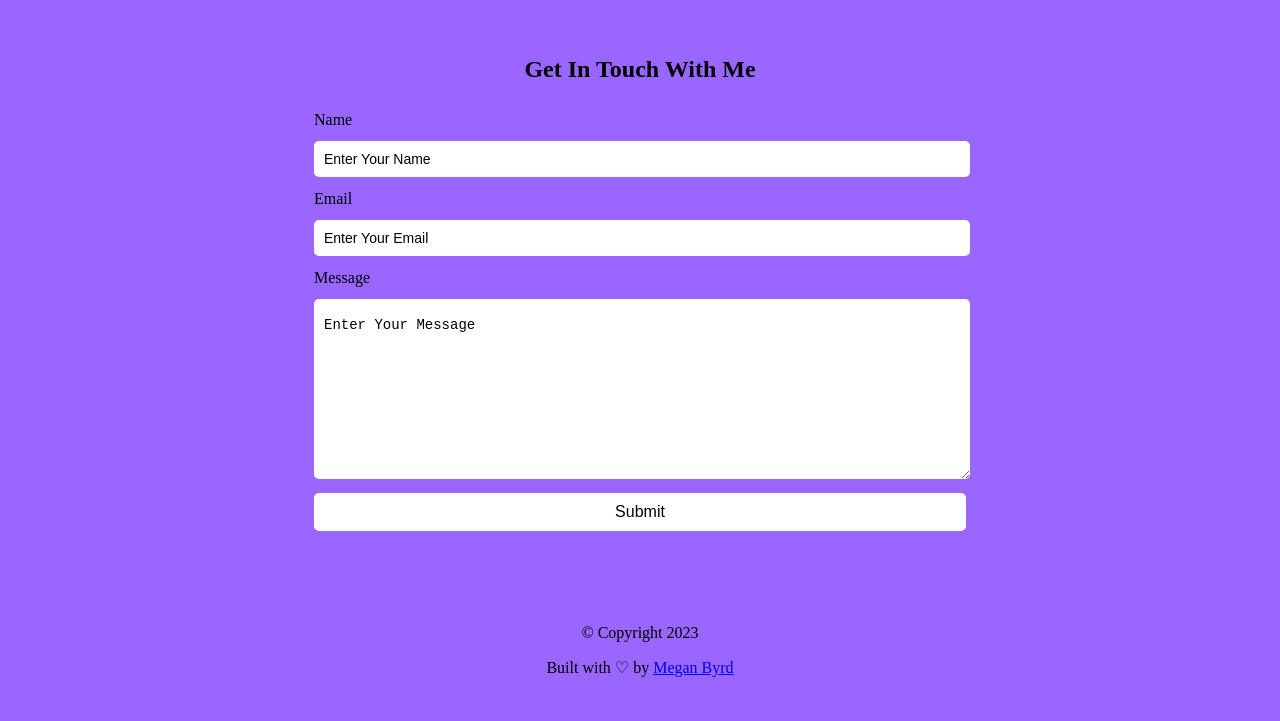
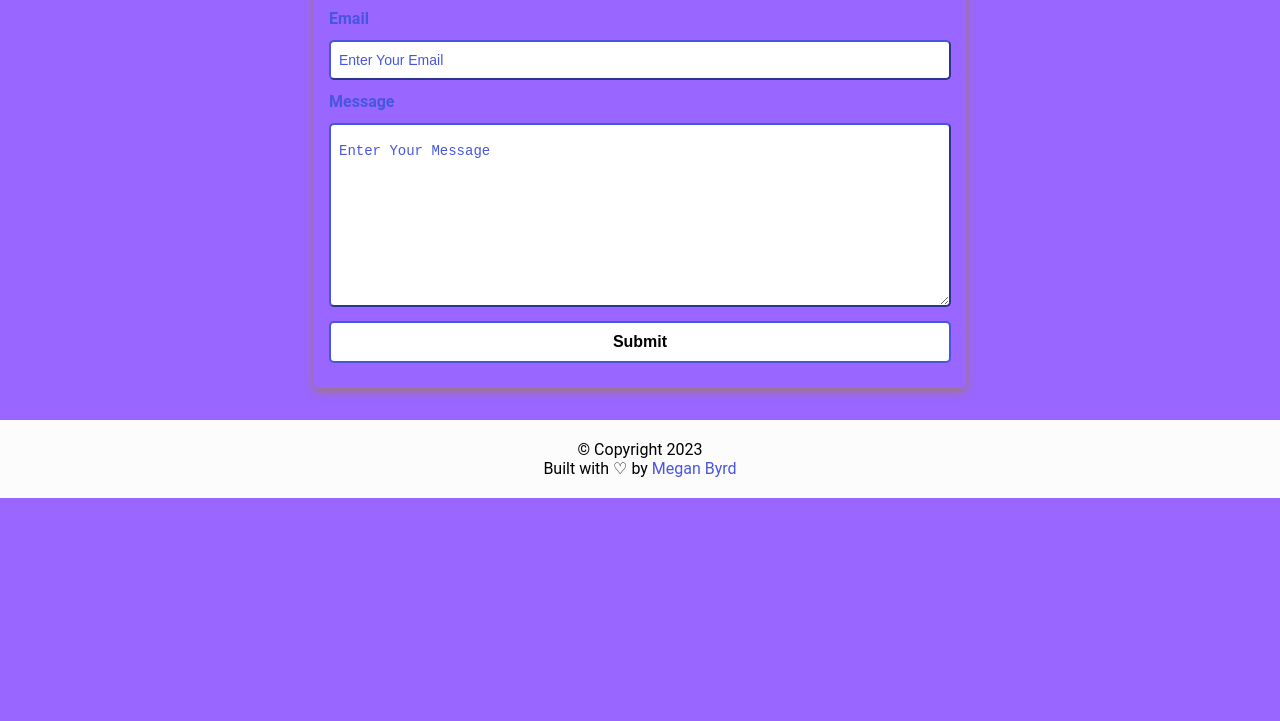
Before and after one commit to meganbyrd22/portfolio, a plain HTML site: page byrd.html in a window 1280 px wide. Shown: the part 1827-2548 px from the top of the page. After the commit the page ends 2325 px from the top, so only its background shows below. Drawn offline with Linux system fonts and the light colour scheme.

Commit message:
Declare css variables     Choose selector for variables

```diff
--- a/byrd.css
+++ b/byrd.css
@@ -1,3 +1,61 @@
+
+:root {
+  --variable-name: value;
+}
+
+selector {
+  property: var(--variable-name);
+}
+
+@import url("https://fonts.googleapis.com/css2?family=Roboto:ital,wght@0,400;0,900;1,700&display=swap");
+
+/* Variables */
+:root {
+  --font-family: "Roboto", sans-serf;
+  --normal-font: 400;
+  --bold-font: 700;
+  --bolder-font: 900;
+  --bg-color: #fcfcfc;
+  --primary-color: #4756df;
+  --secondary-color: #ff7235;
+  --primary-shadow: #8b8eaf;
+  --secondary-shadow: #a17a69;
+  --bottom-margin: 0.5rem;
+  --bottom-margin-2: 1rem;
+  --line-height: 1.7rem;
+  --transition: 0.3s;
+}
+/* Variables end */
+
+html {
+  scroll-behavior: smooth;
+}
+
+/* CSS Resets */
+* {
+  margin: 0;
+  padding: 0;
+  box-sizing: border-box;
+}
+
+ul {
+  list-style-type: none;
+}
+
+a {
+  text-decoration: none;
+  color: var(--primary-color);
+}
+
+a:hover {
+  color: var(--secondary-color);
+}
+
+body {
+  font-family: var(--font-family);
+}
+
+
 @media screen and (max-width: 720px) {
   /*changes reflects on screen with a width of 720px and below*/
 }
@@ -76,7 +134,7 @@ nav h1 {
     max-width: 68.75rem;
     margin: auto;
 
-    gap: 0;
+    /*gap: 0; */
   }
 
   .hero img {
```
